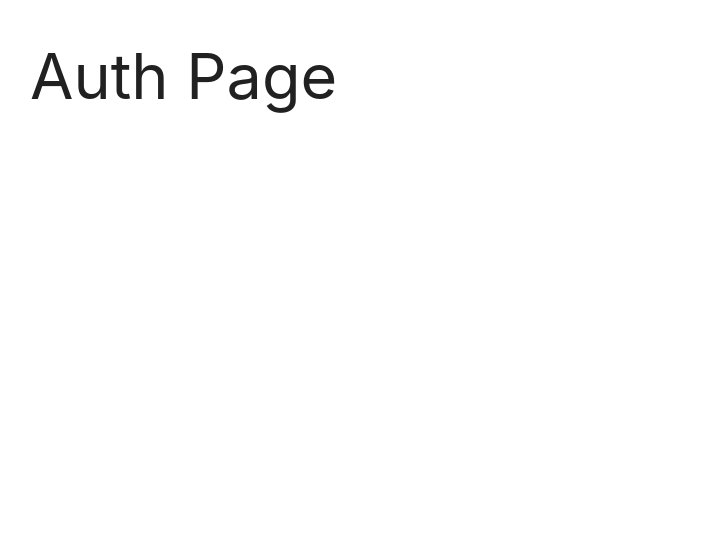
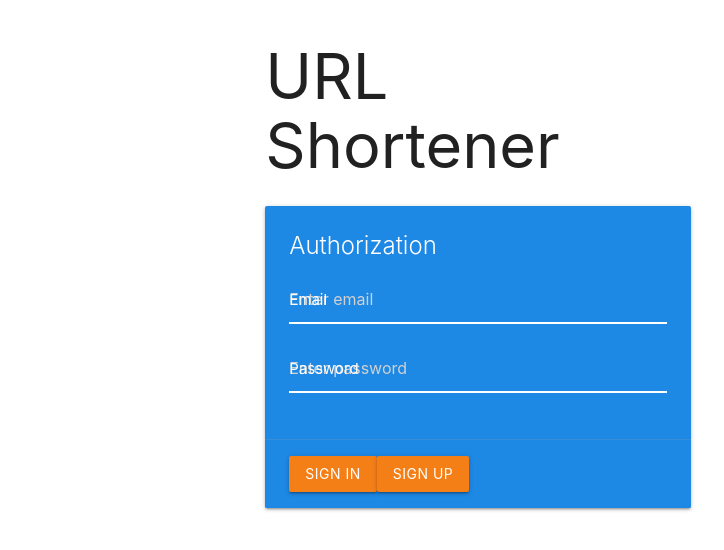
Before and after one commit to qw-0p/url-shortener, a React (Create React App) app in the folder client/: page / in a window 1280 px wide. Shown: the top 550 px of the page, without its empty margins (162-886 px from the left). Built offline with nearby package versions, Linux system fonts and the light colour scheme.

Commit message:
set up page, added some styles

```diff
--- a/client/src/index.css
+++ b/client/src/index.css
@@ -1 +1,18 @@
-@import "~materialize-css/dist/css/materialize.min.css"
+@import "~materialize-css/dist/css/materialize.min.css";
+
+input.yellow-input {
+	border-bottom: 1px solid #fff !important;
+	box-shadow: 0 1px 0 0 #fff !important;
+	color: #fff;
+}
+input.yellow-input + label {
+	color: #fff !important;
+}
+input.yellow-input:focus + label {
+	color: #ffeb3b !important;
+}
+
+input.yellow-input:focus {
+	border-bottom: 1px solid #ffeb3b !important;
+	box-shadow: 0 1px 0 0 #ffeb3b !important;
+}
--- a/client/src/pages/AuthPage.js
+++ b/client/src/pages/AuthPage.js
@@ -2,8 +2,42 @@
 
 export const AuthPage = () => {
   return (
-    <div>
-      <h1>Auth Page</h1>
+    <div className='row'>
+      <div className='col s6 offset-s3'>
+        <h1>URL Shortener</h1>
+        <div className='card blue darken-1'>
+          <div className='card-content white-text'>
+            <span className='card-title'>Authorization</span>
+            <div>
+              <div className='input-field'>
+                <input
+                  placeholder='Enter email'
+                  id='email'
+                  type='text'
+                  name='email'
+                  className='yellow-input'
+                  autoComplete='off'
+                />
+                <label htmlFor='email'>Email</label>
+              </div>
+              <div className='input-field'>
+                <input
+                  placeholder='Enter password'
+                  id='password'
+                  type='password'
+                  name='password'
+                  className='yellow-input'
+                />
+                <label htmlFor='password'>Password</label>
+              </div>
+            </div>
+          </div>
+          <div className='card-action'>
+            <button className='btn yellow darken-4'>Sign in</button>
+            <button className='btn yellow darken-4'>Sign up</button>
+          </div>
+        </div>
+      </div>
     </div>
   )
 }
```
